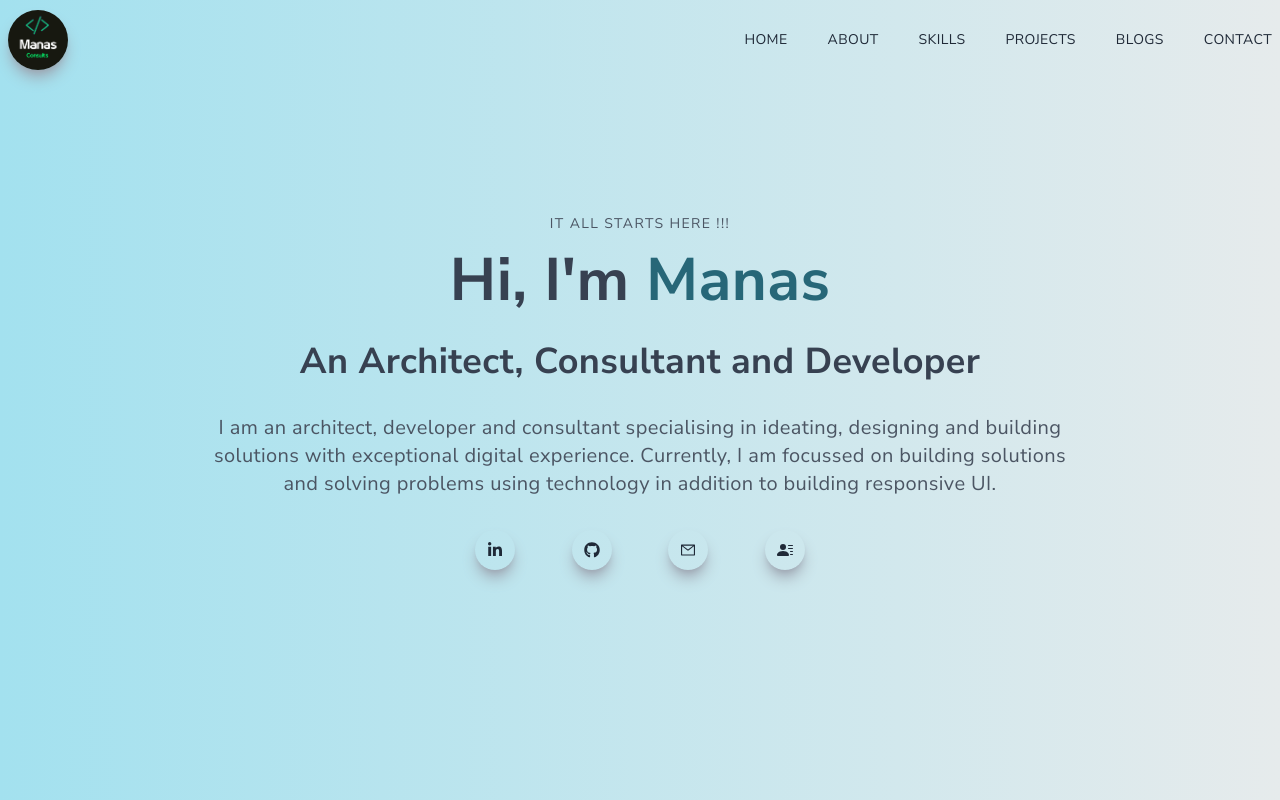
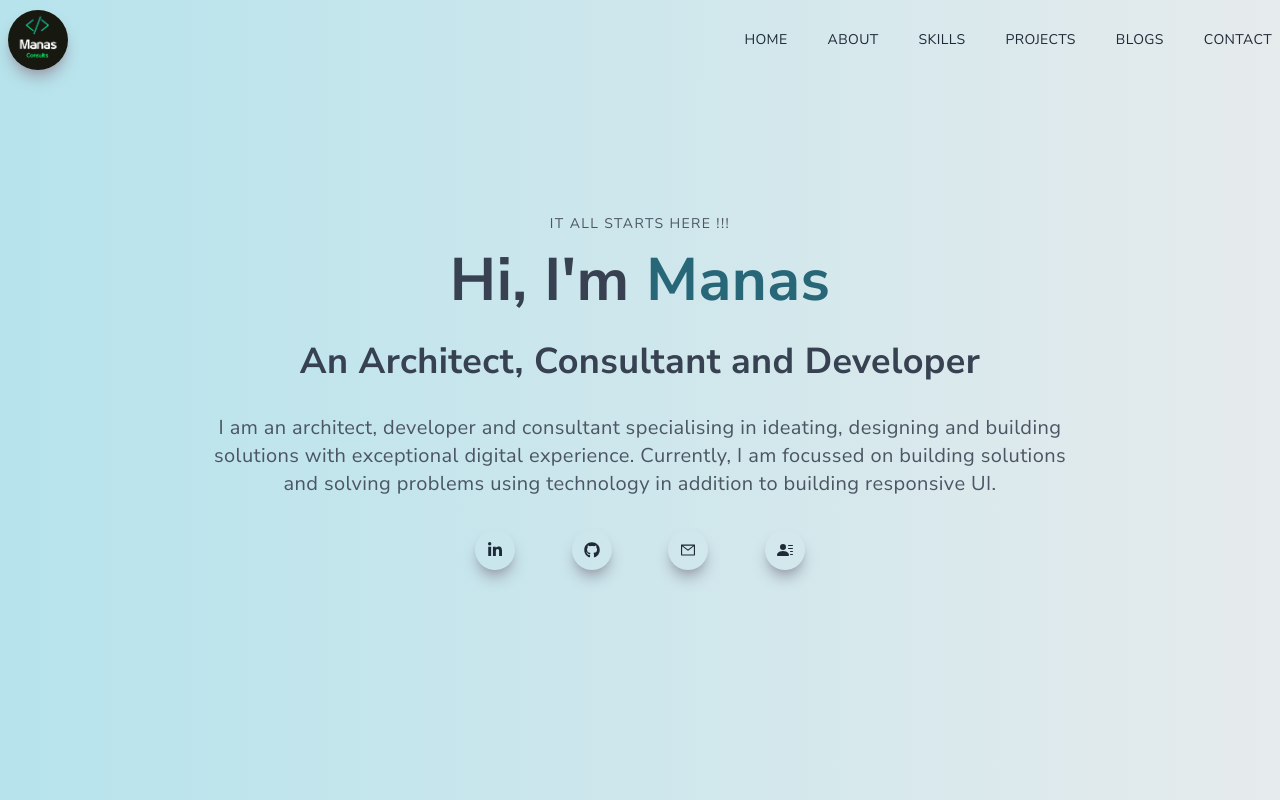
Before and after one commit to ManDun/portfolio-nextjs, a Next.js app: page / in a window 1280 px wide. Shown: the top 800 px of the page. Built offline with nearby package versions, Linux system fonts and the light colour scheme.

Commit message:
Updated color again

```diff
--- a/components/Navbar.jsx
+++ b/components/Navbar.jsx
@@ -25,7 +25,7 @@ const Navbar = () => {
       setNavBg("transparent");
       setLinkColor("#ecf0f3");
     } else {
-      setNavBg("linear-gradient(to right, #a3e1ef, #e6ebec)");
+      setNavBg("linear-gradient(to right, #b6e3ec, #e6ebec)");
       setLinkColor("#1f2937");
     }
   }, [router]);
--- a/styles/globals.css
+++ b/styles/globals.css
@@ -12,7 +12,7 @@ html {
 
 @layer base {
   body {
-    @apply bg-gradient-to-r from-[#a3e1ef] to-[#e6ebec] text-[#1f2937] tracking-wide
+    @apply bg-gradient-to-r from-[#b6e3ec] to-[#e6ebec] text-[#1f2937] tracking-wide
   }
 
   h1, h2, h3, h4, h5, h6 {
```
